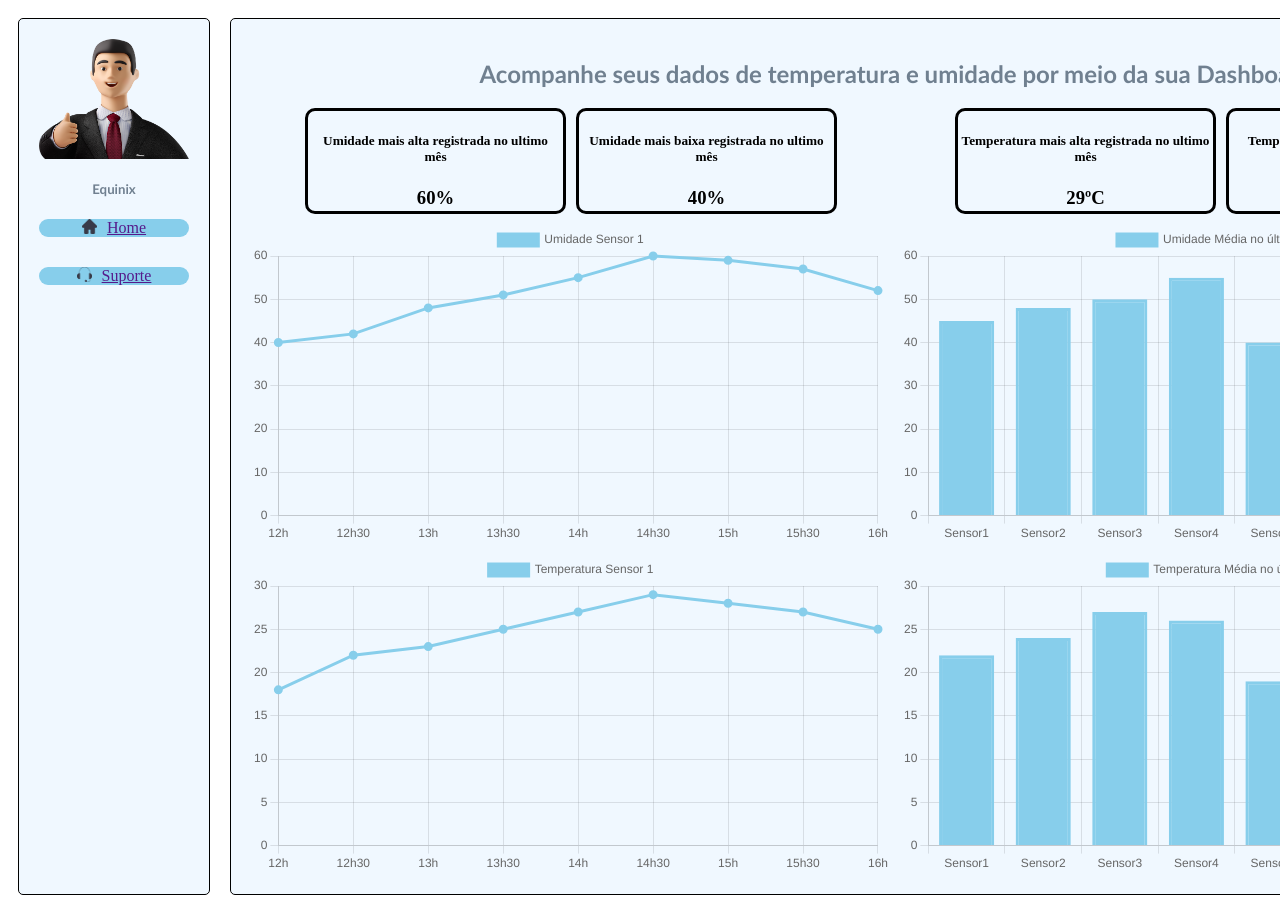
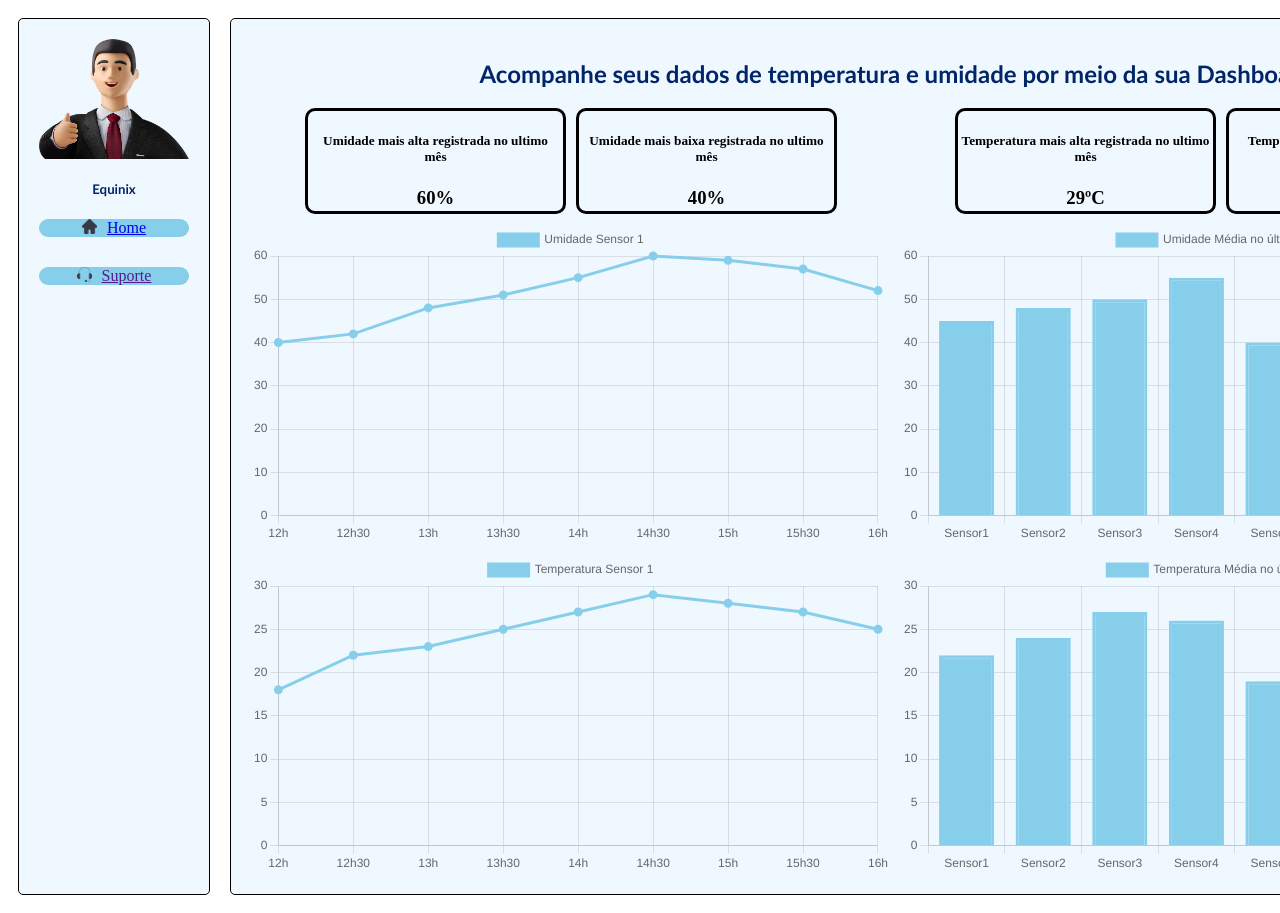
Before and after one commit to thalitabreda/BeCold, a plain HTML site: page siteBecold/tela dashboard/chart.html in a window 1280 px wide. Shown: the top 913 px of the page. Drawn offline with nearby package versions, Linux system fonts and the light colour scheme.

Commit message:
alteração de detalhes no site dashboard

```diff
--- a/siteBecold/tela dashboard/chart.html
+++ b/siteBecold/tela dashboard/chart.html
@@ -11,10 +11,10 @@
 
   <div style=" display: flex; border: 1px solid black; border-radius: 5px; padding: 20px; margin: 10px; flex-direction: column; align-items: center; background-color: aliceblue; ">
     <img style="max-width: 100%; " src="homem.png" alt="">
-    <h5 style=" color: slategray; font-family: 'Trebuchet MS', 'Lucida Sans Unicode', 'Lucida Grande', 'Lucida Sans', Arial, sans-serif;">Equinix</h5>
+    <h5 style=" color: #012569; font-family: 'Trebuchet MS', 'Lucida Sans Unicode', 'Lucida Grande', 'Lucida Sans', Arial, sans-serif;">Equinix</h5>
     <div style=" display: flex; justify-content: center; background-color: #87CEEB; margin-bottom: 30px;  width: 150px; border-radius: 10px;">
     <img style="width: 15px; height: 15px;" src="home.png" alt="">
-    <a style="margin-left: 10px;" href="">Home</a>
+    <a style="margin-left: 10px;" href="file:///C:/Users/User/Desktop/BeCold/siteBecold/site.html">Home</a>
   </div>
   <div style="display: flex; justify-content: center; height: 18px; background-color:#87CEEB; border-radius: 10px; width: 150px; ">
     <img style="width: 15px; height: 15px;" src="suporte.png" alt="">
@@ -25,7 +25,7 @@
   <div style="background-color: aliceblue; border: 1px solid black; border-radius: 5px; padding: 20px; margin: 10px; ">
 
 
-  <h2 style= " text-align: center; color: slategray; font-family: 'Trebuchet MS', 'Lucida Sans Unicode', 'Lucida Grande', 'Lucida Sans', Arial, sans-serif;">Acompanhe seus dados de temperatura e umidade por meio da sua Dashboard </h2>
+  <h2 style= " text-align: center; color: #012569; font-family: 'Trebuchet MS', 'Lucida Sans Unicode', 'Lucida Grande', 'Lucida Sans', Arial, sans-serif;">Acompanhe seus dados de temperatura e umidade por meio da sua Dashboard </h2>
 
 
 
```
